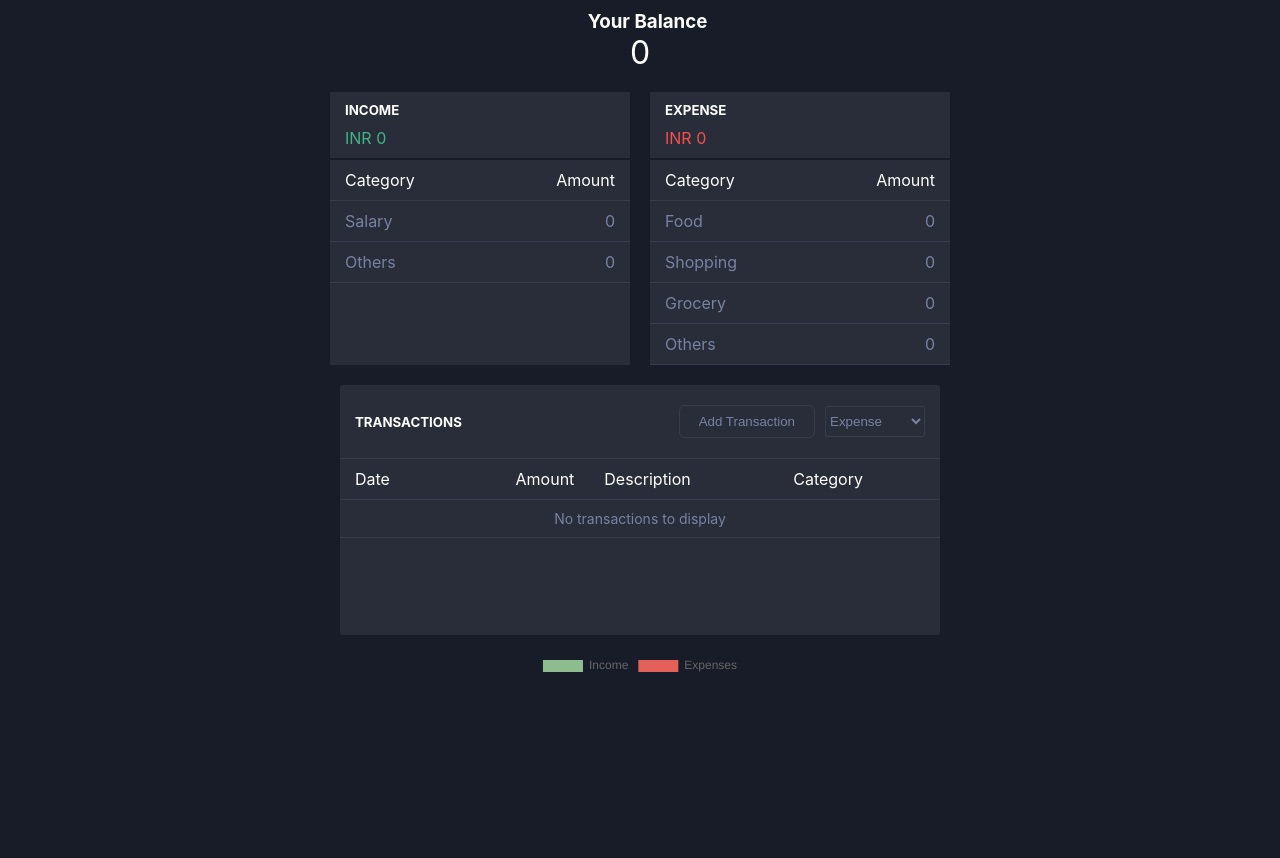
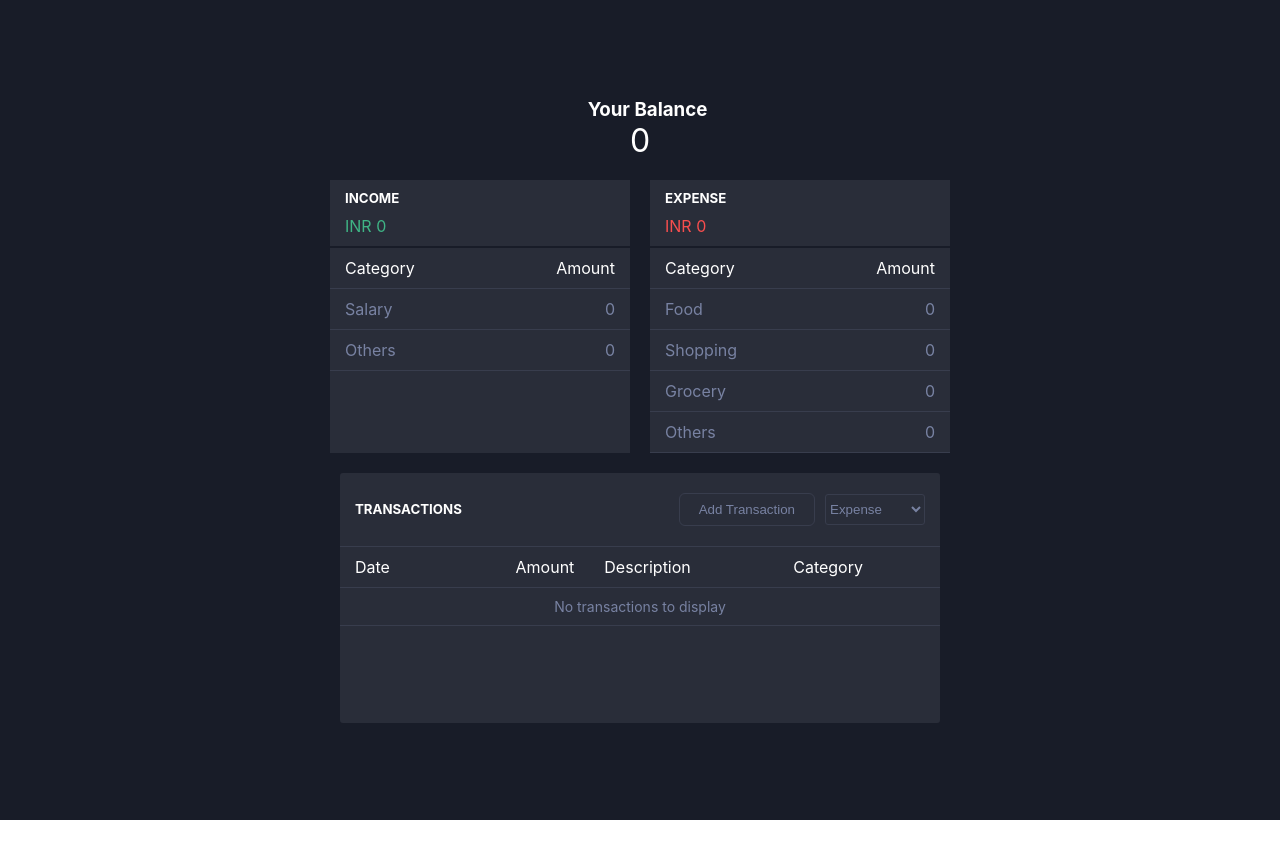
Before and after one commit to iamjoelgeorge/simple-budget-react, a React (Create React App) app: page /simple-budget-react/dashboard in a window 1280 px wide. Shown: the top 858 px of the page. After the commit the page ends 820 px from the top, so only its background shows below. Built offline with nearby package versions, Linux system fonts and the light colour scheme.

Commit message:
Minor css change

```diff
--- a/src/App.css
+++ b/src/App.css
@@ -346,6 +346,7 @@ form button,
   top: 0;
   left: 0;
   margin: 0;
+  z-index: 999;
 }
 .add-transaction-container .overlay {
   width: 100%;
--- a/src/components/Dashboard.js
+++ b/src/components/Dashboard.js
@@ -7,9 +7,12 @@ import { TransactionsContext } from '../context/TransactionsContext';
 import Chart from './Chart';
 
 const Dashboard = () => {
-  const { transactions, updateTotalIncomeExpenses } = useContext(
-    TransactionsContext
-  );
+  const {
+    transactions,
+    updateTotalIncomeExpenses,
+    totalIncome,
+    totalExpenses
+  } = useContext(TransactionsContext);
 
   const updateIncomeExpenseAmount = () => {
     const income = transactions
@@ -32,6 +35,12 @@ const Dashboard = () => {
     updateIncomeExpenseAmount();
   }, [transactions]);
 
+  let chart = null;
+
+  if (totalIncome > 0 || totalExpenses > 0) {
+    chart = <Chart />;
+  }
+
   return (
     <>
       <Header />
@@ -41,7 +50,7 @@ const Dashboard = () => {
       </div>
       <div style={{ maxWidth: '100%' }}>
         <TransactionSummary />
-        <Chart />
+        {chart}
       </div>
     </>
   );
```
